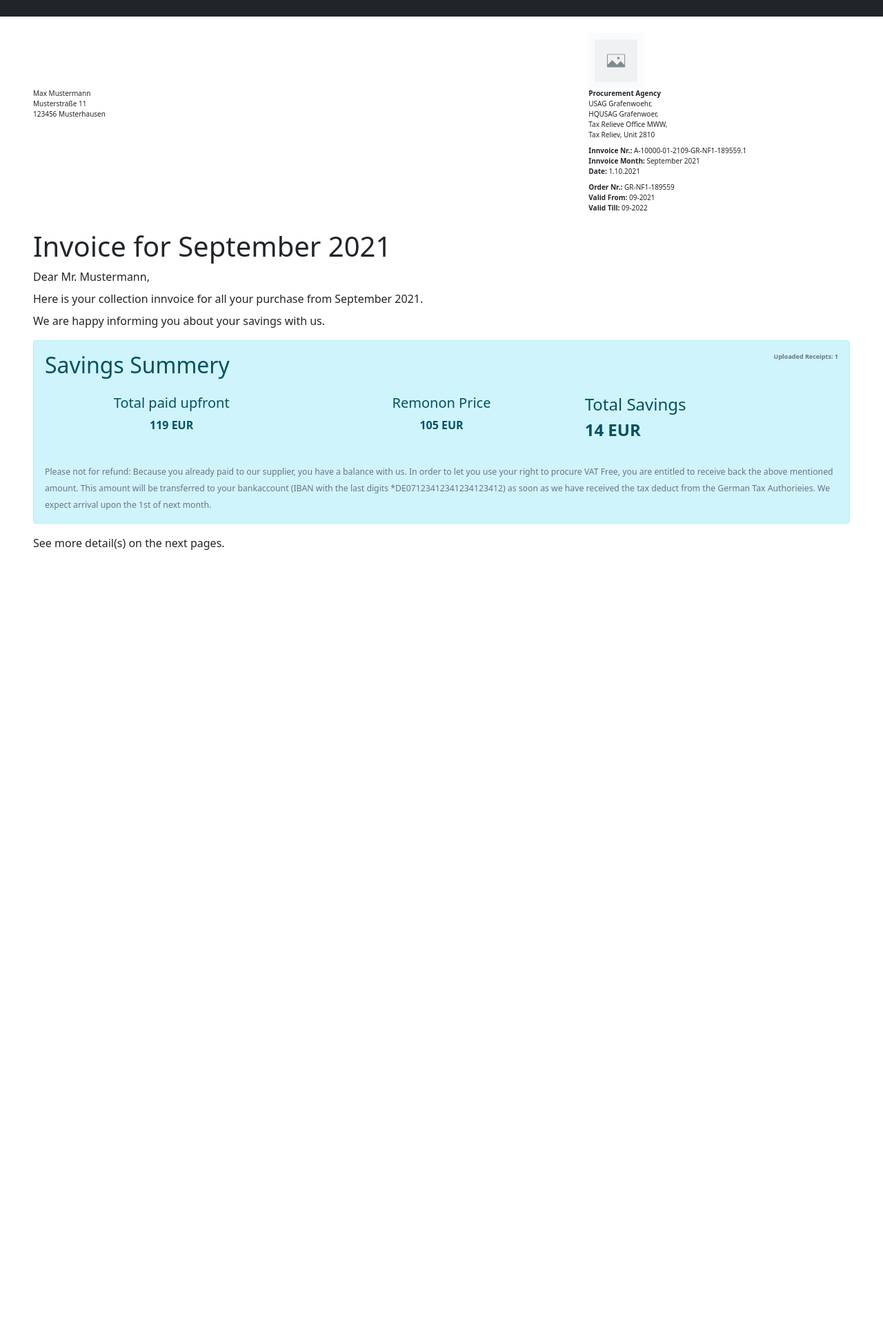
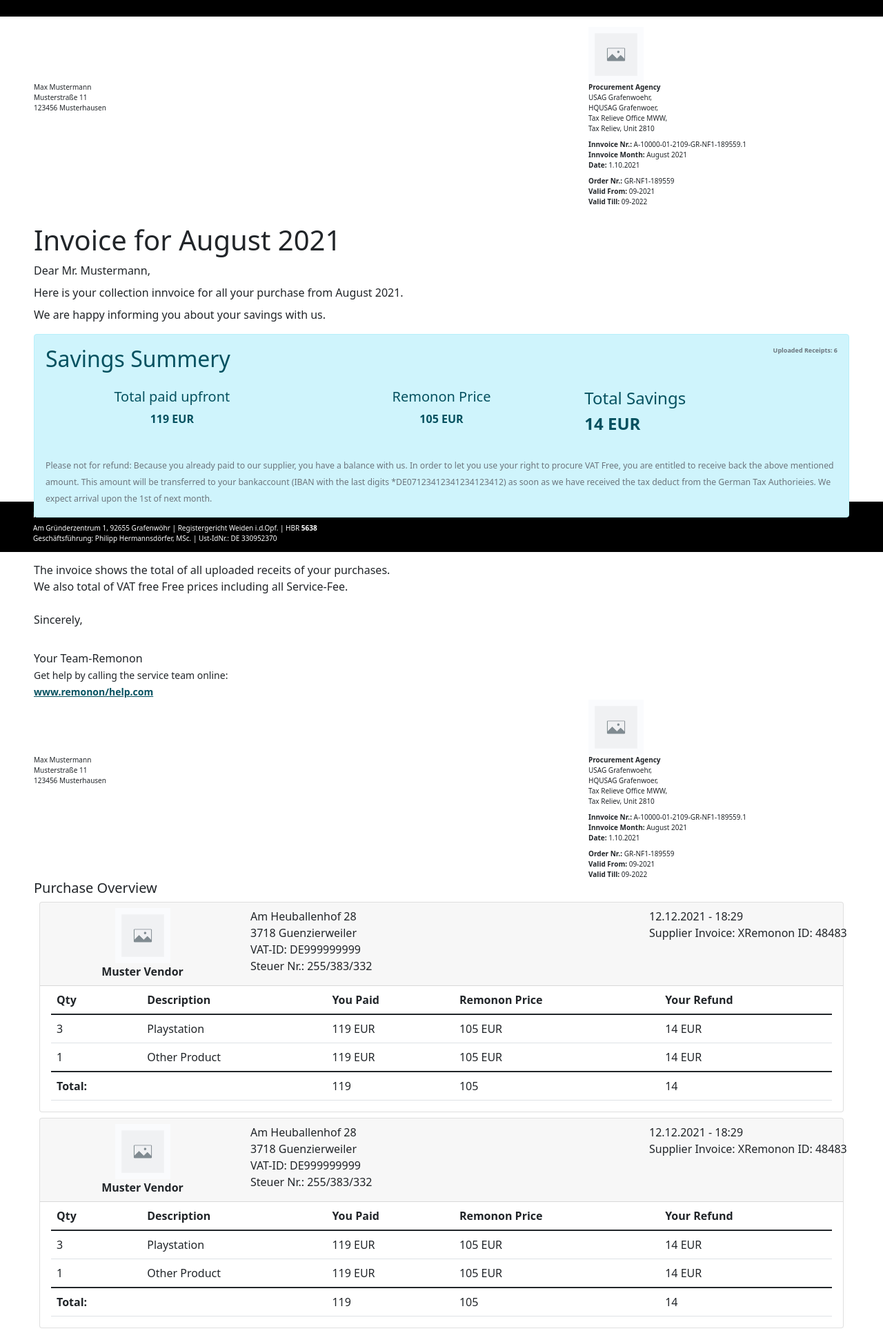
Before and after one commit to GundlackFelixDEV/pdf-template-service, a Flask app: page /sammelrechnung in a window 1280 px wide. Shown: the top 1929 px of the page at 69% size. Before the commit the page ends 797 px from the top, so only its background shows below. Run offline with Flask 2, Linux system fonts and the light colour scheme.

Commit message:
Multipage printing implemented

```diff
--- a/templates/footer.j2
+++ b/templates/footer.j2
@@ -1,10 +1,5 @@
 {% block footer %}
-
-<div class="footer bg-dark text-light">
     <div class="pb-1"><b>Novat GmbH</b></div>
     <div>Am Gründerzentrum 1, 92655 Grafenwöhr | Registergericht Weiden i.d.Opf. | HBR <b>5638</b></div>
     <div>Geschäftsführung: Philipp Hermannsdörfer, MSc. | Ust-IdNr.: DE 330952370</div>
-</div>
-
-{% include 'footer_style.html' %}
 {% endblock %}
--- a/templates/footer_style.html
+++ /dev/null
@@ -1,7 +0,0 @@
-<style>
-    .footer {
-        font-size: 10px;
-        width: 100vw;
-        padding: 0.75rem 3rem;
-    }
-</style>
--- a/templates/header.j2
+++ b/templates/header.j2
@@ -1,5 +1,5 @@
 {% block header %}
 
-<div class="header bg-dark text-dark">Header</div>
+<div class="bg-dark text-dark"></div>
 
 {% endblock %}
--- /dev/null
+++ b/templates/letter_top.j2
@@ -0,0 +1,35 @@
+
+<div class="letter-top d-flex row">
+    <div class="offset-8 col-4">
+        <div id="logo">
+            <img src="static/images/logo_placeholder.jpg" />
+        </div>
+    </div>
+    <div class="col-12">
+        <div class="row">
+            <div id="receipient" class="col-4">
+                <div class="text-nowrap">{{Profile.reciepientsFullName}}</div>
+                <div class="text-nowrap">{{Profile.reciepientsAddress}}</div>
+                <div class="text-nowrap">{{Profile.zipCode}}&nbsp;{{Profile.city}}</div>
+            </div>
+            <div class="col-4 offset-4">
+                <div id="proc_agency" class="pb-2">
+                    <div><b>Procurement Agency</b></div>
+                    <div class="text-nowrap">
+                    {{NF_FORM.proc_agency}}
+                    </div>
+                </div>
+                <div id="invoice" class="pb-2">
+                    <div class="text-nowrap"><b>Innvoice&nbsp;Nr.:</b>&nbsp;{{Invoice.InvoiceNr}}</div>
+                    <div class="text-nowrap"><b>Innvoice&nbsp;Month:</b>&nbsp;{{Invoice.Period}}</div>
+                    <div class="text-nowrap"><b>Date:</b>&nbsp;{{Invoice.Date}}</div>
+                </div>
+                <div id="nf_form">
+                    <div class="text-nowrap"><b>Order&nbsp;Nr.:</b>&nbsp;{{NF_FORM.ocr_OrderNr}}</div>
+                    <div class="text-nowrap"><b>Valid&nbsp;From:</b>&nbsp;{{NF_FORM.ocr_ValidFrom}}</div>
+                    <div class="text-nowrap"><b>Valid&nbsp;Till:</b>&nbsp;{{NF_FORM.ocr_ValidUntil}}</div>
+                </div>
+            </div>
+        </div>
+    </div>
+</div>
--- /dev/null
+++ b/templates/page_style.html
@@ -0,0 +1,55 @@
+<style>
+    /* Styles go here */
+
+.page-header, .page-header-space {
+    height: 1.5rem;
+    margin-bottom: 0.75rem;
+}
+
+.page-footer, .page-footer-space {
+    padding: 0.75rem 3rem;
+    font-size: 10px;
+    margin-top: 0.75rem;
+}
+
+.page-footer {
+    position: fixed;
+    bottom: 0;
+    width: 100%;
+    background-color: black;
+    color: white;
+
+}
+
+.page-header {
+    position: fixed;
+    top: 0mm;
+    width: 100%;
+    background-color: black;
+}
+
+.page {
+    page-break-after: always;
+    height: auto;
+    padding-right: 3rem;
+    padding-left: 3rem;
+}
+
+.page-break-auto  {
+    page-break-before: auto;
+    page-break-after: auto;
+    page-break-inside: avoid;
+}
+
+@page {
+    heigh:auto;
+    margin: 0;
+}
+
+
+@media print {
+    body > table > thead {display: table-header-group;}
+    body > table > foot {display: table-footer-group;}
+    body {margin: 0;}
+}
+</style>
--- /dev/null
+++ b/templates/receit_listing.j2
@@ -0,0 +1,71 @@
+{% block receits %}
+    <div>
+        <h5>Purchase Overview</h5>
+    </div>
+    {% for item in Receits %}
+    <div class="page-break-auto p-0">
+        <div class="card m-2 p-0">
+            <div class="card-header">
+                <div class="row">
+                    <div class="col-3 text-center">
+                        <div class="logo-vendor m-auto">
+                            <img src="static/images/logo_placeholder.jpg" />
+                        </div>
+                        <b>{{item.vendor.name}}</b>
+                    </div>
+                    <div class="col-6">
+                        <div>{{item.vendor.ocr_MerchantStreet}}</div>
+                        <div>{{item.vendor.ocr_MerchantPostcode}}&nbsp;{{item.vendor.ocr_MerchantCity}}</div>
+                        <div>VAT-ID:&nbsp;{{item.vendor.ocr_VatNumber}}</div>
+                        <div>Steuer Nr.:&nbsp;{{item.vendor.ocr_TaxNumber}}</div>
+                    </div>
+                    <div class="col-3">
+                        <div class="d-flex flex-column">
+                            <div class="d-flex text-nowrap text-right">{{item.ocr_Date}}</div>
+                            <div class="d-flex mt-auto flex-row">
+                                <div class="d-flex">Supplier&nbsp;Invoice:&nbsp;{{item.invoiceNr}}</div>
+                                <div class="d-flex">Remonon&nbsp;ID:&nbsp;{{item.romononID}}</div>
+                            </div>
+                        </div>
+
+                    </div>
+                </div>
+            </div>
+            <div class="card-body pt-0 pb-0">
+                <table class="table table-responsive">
+                    <thead>
+                        <tr>
+                            <th>Qty</th>
+                            <th>Description</th>
+                            <th>You Paid</th>
+                            <th>Remonon Price</th>
+                            <th>Your Refund</th>
+                        </tr>
+                    </thead>
+                    <tbody>
+                        {% for line_item in item.line_items %}
+                            <tr>
+                                <td>{{line_item.ocr_Quantity}}</td>
+                                <td>{{line_item.ocr_ProductName}}</td>
+                                <td>{{line_item.ocr_GrossLineTotal}}&nbsp;EUR</td>
+                                <td>{{line_item.remonon_GrossLineTotal}}&nbsp;EUR</td>
+                                <td>{{line_item.refund}}&nbsp;EUR</td>
+                            </tr>
+                        {% endfor %}
+                    </tbdoy>
+                    <tfoot>
+                        <tr>
+                            <td><b>Total:</b></td>
+                            <td></td>
+                            <td>{{item.TotalAmount}}</td>
+                            <td>{{item.TotalRemonon}}</td>
+                            <td>{{item.TotalRefund}}</td>
+                        </tr>
+                    </tfoot>
+                </table>
+            </div>
+        </div>
+    </div>
+    {% endfor %}
+{% include "receit_listing_style.html" %}
+{% endblock %}
--- /dev/null
+++ b/templates/receit_listing_style.html
@@ -0,0 +1,18 @@
+{% block css %}
+    <style>
+        .logo-vendor {
+            width: 5rem;
+            height: 5rem;
+        }
+
+        .logo-vendor img {
+            width: 100%;
+            height: auto;
+        }
+
+        div.page-break-auto {
+            page-break-before: auto;
+            page-break-inside: avoid;
+        }
+    </style>
+{% endblock %}
--- a/templates/sammelrechnung.j2
+++ b/templates/sammelrechnung.j2
@@ -1,44 +1,31 @@
 {% extends 'layout.j2' %}
 
+
 {% block content %}
-    <div class="page d-flex flex-column p-0">
-        <div class="d-flex pb-4">
-            {% include "header.j2" %}
+<div class="page-header">
+    {% include 'header.j2' %}
 </div>
-        <div id="letter-top" class="d-flex row">
-            <div class="offset-8 col-4">
-                <div id="logo">
-                    <img src="static/images/logo_placeholder.jpg" />
+
+<div class="page-footer">
+    {% include 'footer.j2' %}
 </div>
-            </div>
-            <div class="col-12">
-                <div class="row">
-                    <div id="receipient" class="col-4">
-                        <div class="text-nowrap">{{Profile.reciepientsFullName}}</div>
-                        <div class="text-nowrap">{{Profile.reciepientsAddress}}</div>
-                        <div class="text-nowrap">{{Profile.zipCode}}&nbsp;{{Profile.city}}</div>
-                    </div>
-                    <div class="col-4 offset-4">
-                        <div id="proc_agency" class="pb-2">
-                            <div><b>Procurement Agency</b></div>
-                            <div class="text-nowrap">
-                            {{NF_FORM.proc_agency}}
-                            </div>
-                        </div>
-                        <div id="invoice" class="pb-2">
-                            <div class="text-nowrap"><b>Innvoice&nbsp;Nr.:</b>&nbsp;{{Invoice.InvoiceNr}}</div>
-                            <div class="text-nowrap"><b>Innvoice&nbsp;Month:</b>&nbsp;{{Invoice.Period}}</div>
-                            <div class="text-nowrap"><b>Date:</b>&nbsp;{{Invoice.Date}}</div>
-                        </div>
-                        <div id="nf_form">
-                            <div class="text-nowrap"><b>Order&nbsp;Nr.:</b>&nbsp;{{NF_FORM.ocr_OrderNr}}</div>
-                            <div class="text-nowrap"><b>Valid&nbsp;From:</b>&nbsp;{{NF_FORM.ocr_ValidFrom}}</div>
-                            <div class="text-nowrap"><b>Valid&nbsp;Till:</b>&nbsp;{{NF_FORM.ocr_ValidUntil}}</div>
-                        </div>
-                    </div>
-                </div>
-            </div>
-        </div>
+
+  <table>
+    <thead>
+      <tr>
+        <td>
+          <!--place holder for the fixed-position header-->
+          <div class="page-header-space"></div>
+        </td>
+      </tr>
+    </thead>
+
+    <tbody>
+      <tr>
+        <td>
+          <!--*** CONTENT GOES HERE ***-->
+          <div class="page pr-2 pl-2">
+                {% include "letter_top.j2" %}
                 <div id="letter-body" class="d-flex row">
                     <div id="message_top" class="col-12 pt-4">
                         <h1>Invoice for {{Invoice.Period}}</h1>
@@ -101,8 +88,25 @@
                             <a href="https://www.remonon/help.com">www.remonon/help.com</a>
                         </small>
                     </div>
-            {% include "footer.j2" %}
                 </div>
           </div>
+          <div class="page pr-2 pl-2">
+            {% include "letter_top.j2" %}
+            {% include "receit_listing.j2" %}
+          </div>
+        </td>
+      </tr>
+    </tbody>
+
+    <tfoot>
+      <tr>
+        <td>
+          <!--place holder for the fixed-position footer-->
+          <div class="page-footer-space"></div>
+        </td>
+      </tr>
+    </tfoot>
+  </table>
+{% include "page_style.html" %}
 {% include "sammelrechnung_style.html" %}
 {% endblock %}
--- a/templates/sammelrechnung_style.html
+++ b/templates/sammelrechnung_style.html
@@ -1,16 +1,7 @@
 <style>
     @media print {
-        @page {
-            size: auto;   /* auto is the initial value */
-            margin: 0;  /* this affects the margin in the printer settings */
-        }
-
         small {
             font-size: 10px;
-        }
-
-        div.page {
-            padding: 1.5rem;
         }
 
         h1 {
@@ -36,17 +27,6 @@
         }
     }
 
-    div.header,
-    div.footer {
-        width: 100vw;
-        min-height: 1.5rem;
-    }
-
-    .page {
-        height: 100vh;
-        overflow: hidden;
-    }
-
     #logo {
         width: 5rem;
         height: 5rem;
@@ -70,21 +50,8 @@
         font-size: 10px;
     }
 
-    #letter-top,
-    #letter-bottom,
-    #letter-body,
-    #service-message {
-        padding-left: 3rem;
-        padding-right: 3rem;
-    }
-
-    #service-message {
-        padding-bottom: 1.5rem;
-    }
     #service-message a {
         color: #055160;
         font-weight: bold;
     }
-
-
 </style>
```
Also changed, not shown: TEST_DATA.py (+177 -5 lines). Lines whose indentation alone changed are shown as unchanged.
